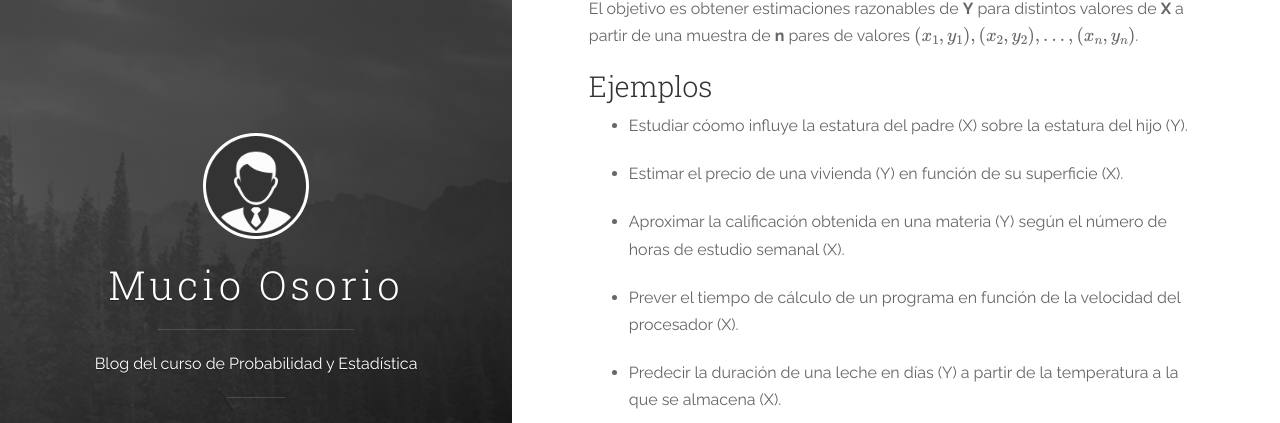
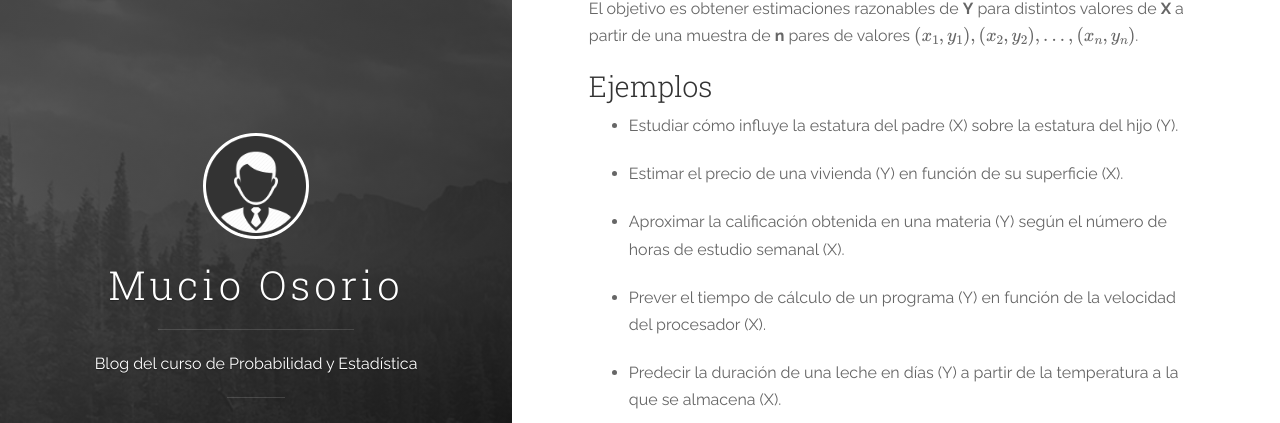
Before and after one commit to mucioosorio/probabilidad, a Jekyll site: the page built from _posts/2020-05-14-Tarea para viernes 15 de mayo. Probabilidad y Estadística y Métódos Estadísticos.md, in a window 1280 px wide and 900 px high, scrolled down 414 px. Shown: the part 144-567 px from the top of the window. Built offline with Jekyll 4.4.1, drawn with Linux system fonts in a browser that asks for light colours; nearby versions of some CDN libraries; formulas are drawn with MathJax 3.

Commit message:
Update 2020-05-14-Tarea para viernes 15 de mayo. Probabilidad y Estadística y Métódos Estadísticos.md

```diff
--- a/_posts/2020-05-14-Tarea para viernes 15 de mayo. Probabilidad y Estadística y Métódos Estadísticos.md
+++ b/_posts/2020-05-14-Tarea para viernes 15 de mayo. Probabilidad y Estadística y Métódos Estadísticos.md
@@ -15,13 +15,13 @@ El objetivo es obtener estimaciones razonables de **Y** para distintos valores d
 
 ### Ejemplos
 
-* Estudiar cóomo influye la estatura del padre (X) sobre la estatura del hijo (Y).
+* Estudiar cómo influye la estatura del padre (X) sobre la estatura del hijo (Y).
 
 * Estimar el precio de una vivienda (Y) en función de su superficie (X).
 
 * Aproximar la calificación obtenida en una materia (Y) según el número de horas de estudio semanal (X).
 
-* Prever el tiempo de cálculo de un programa en función de la
+* Prever el tiempo de cálculo de un programa (Y) en función de la
 velocidad del procesador (X).
 
 * Predecir la duración de una leche en días (Y) a partir de la temperatura a la que se almacena (X).
```
